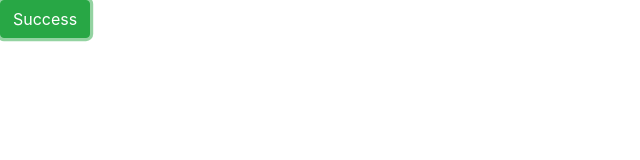
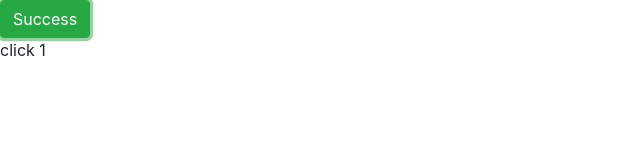
Before and after one commit to majoreq/js, a plain HTML site: page button.html in a window 1280 px wide. Both pictures are taken after a click on the button "Success". Shown: the full height of the page, 0-640 px from the left. Drawn offline with nearby package versions, Linux system fonts and the light colour scheme.

Commit message:
show counter to end-user

```diff
--- a/button.html
+++ b/button.html
@@ -4,6 +4,7 @@
 </head>
 <body>
 <button type="button" class="btn btn-success">Success</button>
+<p id="text"></p>
 </body>
 <script src="task1.js"></script>
 </html>
--- a/task1.js
+++ b/task1.js
@@ -1,10 +1,12 @@
 document.addEventListener("DOMContentLoaded", function() {
   var button = document.getElementsByClassName("btn btn-success");
+  var counter = 0;
 
-  var counter = 0;
   function clicks(event){
     counter += 1;
-    console.log("click nr: " + counter );
+    button[0].addEventListener("click" , clicks);
+    var paragraph = document.getElementById("text");
+    paragraph.innerHTML = "click " + counter;
   }
 
   button[0].addEventListener("click" , clicks);
```
